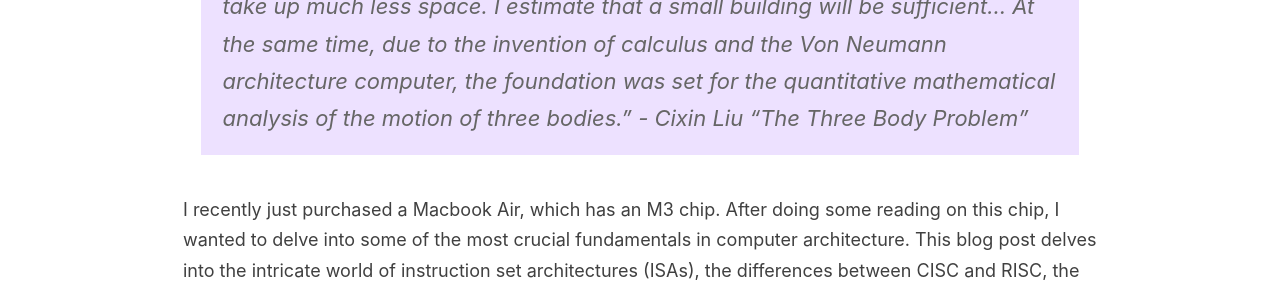
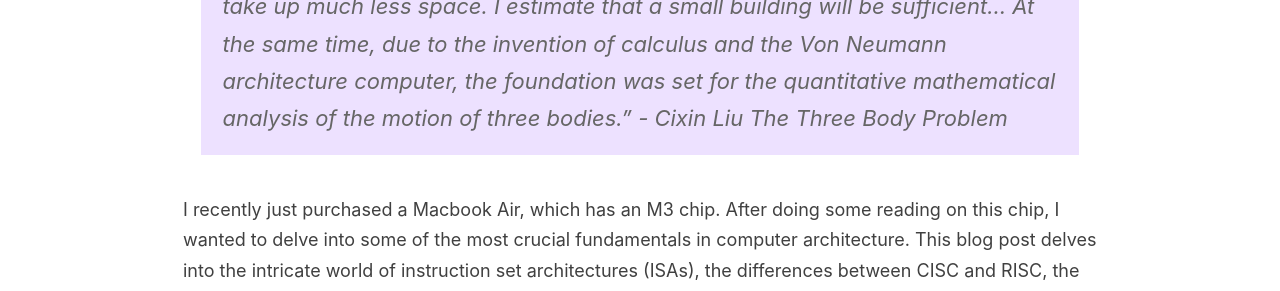
Before and after one commit to elizabethwillard/elizabethwillard.github.io, a Jekyll site: the page built from _posts/2024-08-02-computer_organization_and_instruction_set_architecture.md, in a window 1280 px wide and 900 px high. Shown: the part 453-744 px from the top of the window. Built offline with Jekyll 4.4.1, drawn with Linux system fonts in a browser that asks for light colours; a script that is not in the unit is left out.

```diff
--- a/_posts/2024-08-02-computer_organization_and_instruction_set_architecture.md
+++ b/_posts/2024-08-02-computer_organization_and_instruction_set_architecture.md
@@ -5,7 +5,7 @@ categories: Technical
 date: 2024-08-02
 ---
 
-> *“Electronic elements! We can use electronic elements to make gate circuits and combine them into computers! Such computers will be many times faster and take up much less space. I estimate that a small building will be sufficient… At the same time, due to the invention of calculus and the Von Neumann architecture computer, the foundation was set for the quantitative mathematical analysis of the motion of three bodies.”* - Cixin Liu "The Three Body Problem"
+> *“Electronic elements! We can use electronic elements to make gate circuits and combine them into computers! Such computers will be many times faster and take up much less space. I estimate that a small building will be sufficient… At the same time, due to the invention of calculus and the Von Neumann architecture computer, the foundation was set for the quantitative mathematical analysis of the motion of three bodies.”* - Cixin Liu *The Three Body Problem*
 
 
 I recently just purchased a Macbook Air, which has an M3 chip. After doing some reading on this chip, I wanted to delve into some of the most crucial fundamentals in computer architecture. This blog post delves into the intricate world of instruction set architectures (ISAs), the differences between CISC and RISC, the nuances of von Neumann and Harvard architectures, and the evolution of popular implementations like x86 and ARM. We will also dive into some real-life examples like the M-series from Mac.  Let's begin with some hardware.
```
